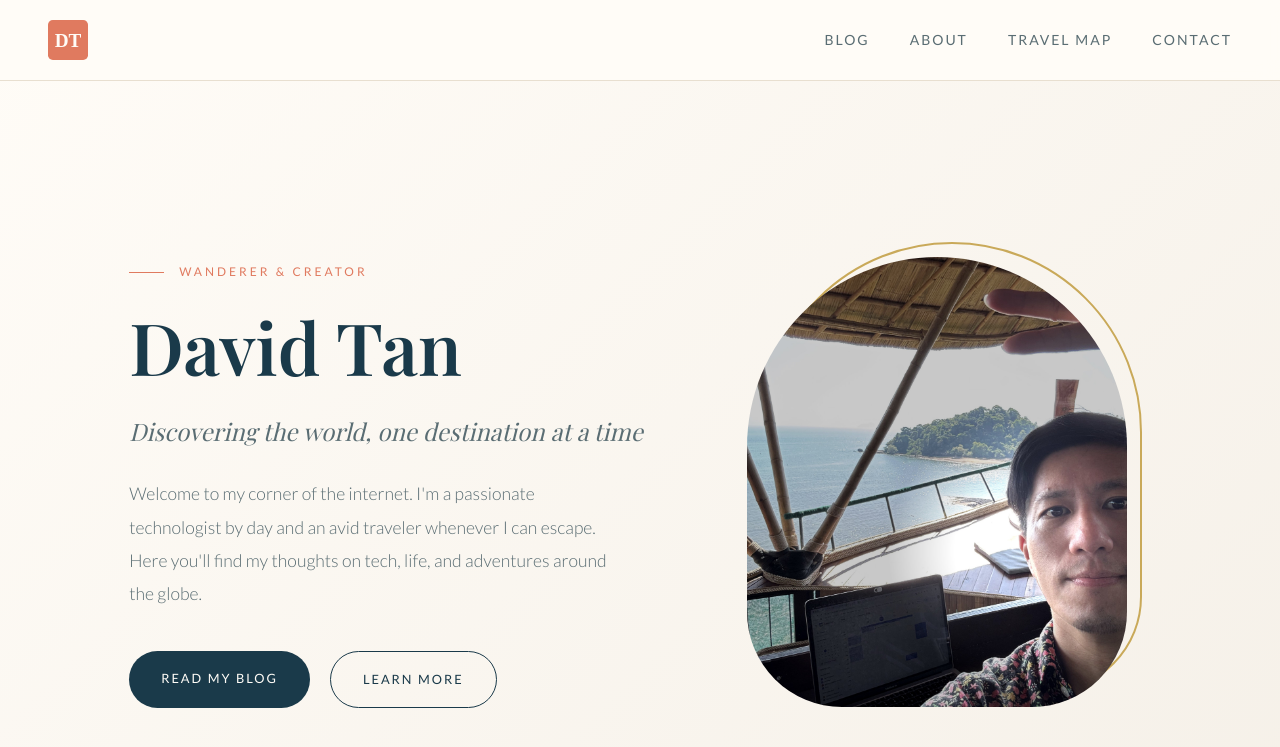
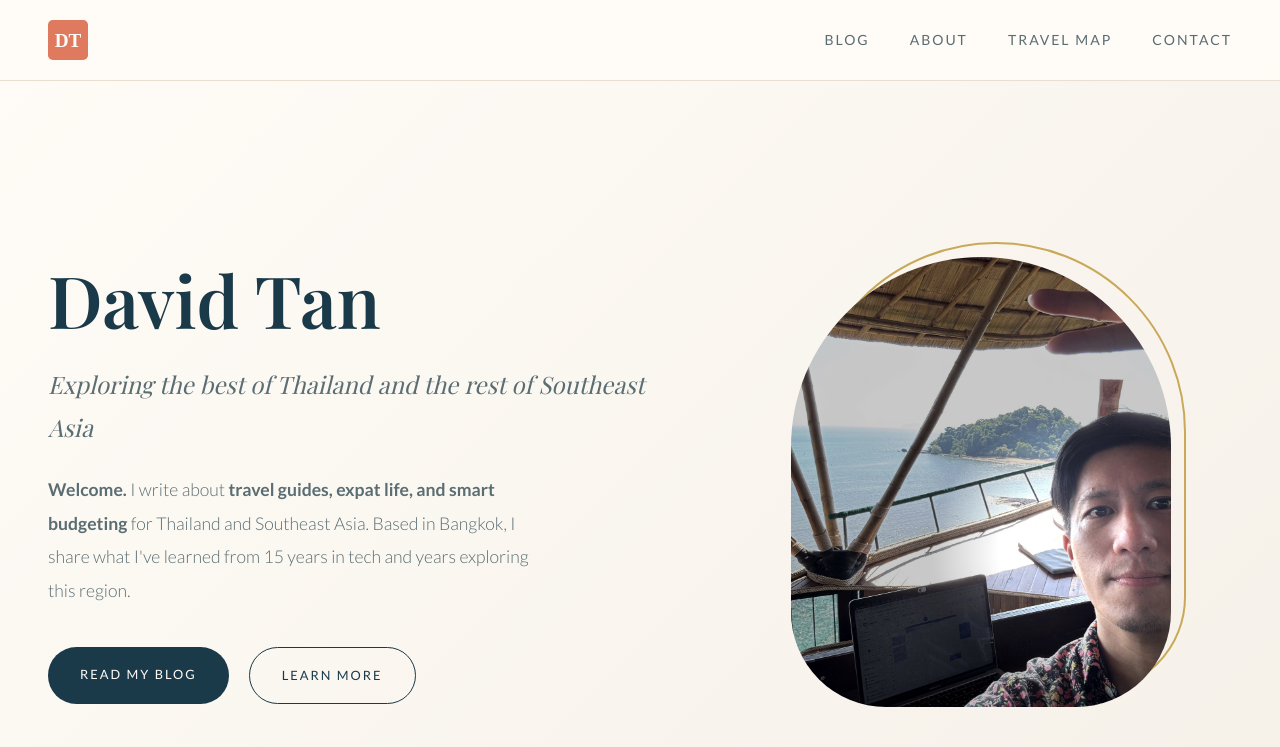
Before and after one commit to davidtansf/davidtan.me, a Jekyll site: the page built from index.html, in a window 1280 px wide and 900 px high. Shown: the top 747 px of the window. Built offline with Jekyll 4.4.1, drawn with Linux system fonts in a browser that asks for light colours; some web fonts are replaced.

Commit message:
Update homepage hero text
- Remove "Wanderer & Creator" label
- Update tagline to focus on Thailand/SEA
- Rewrite intro with clear content focus

Co-Authored-By: Claude Opus 4.5 <noreply@anthropic.com>

```diff
--- a/index.html
+++ b/index.html
@@ -40,13 +40,10 @@
     <section class="hero">
         <div class="hero-content">
             <div class="hero-text">
-                <span class="label">Wanderer & Creator</span>
                 <h1>David Tan</h1>
-                <p class="tagline">Discovering the world, one destination at a time</p>
+                <p class="tagline">Exploring the best of Thailand and the rest of Southeast Asia</p>
                 <p class="intro">
-                    Welcome to my corner of the internet. I'm a passionate technologist
-                    by day and an avid traveler whenever I can escape. Here you'll find
-                    my thoughts on tech, life, and adventures around the globe.
+                    <strong>Welcome.</strong> I write about <strong>travel guides, expat life, and smart budgeting</strong> for Thailand and Southeast Asia. Based in Bangkok, I share what I've learned from 15 years in tech and years exploring this region.
                 </p>
                 <div class="cta-buttons">
                     <a href="/blog" class="btn btn-primary">Read My Blog</a>
```
